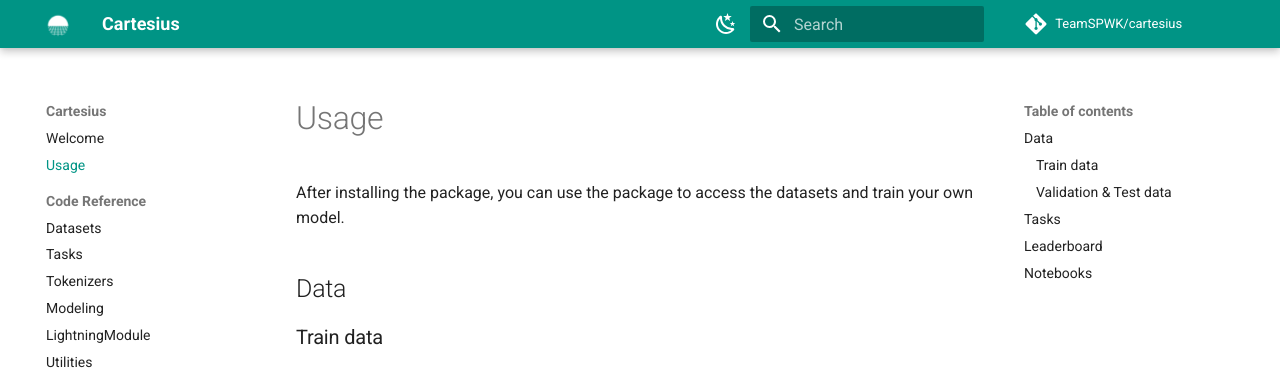
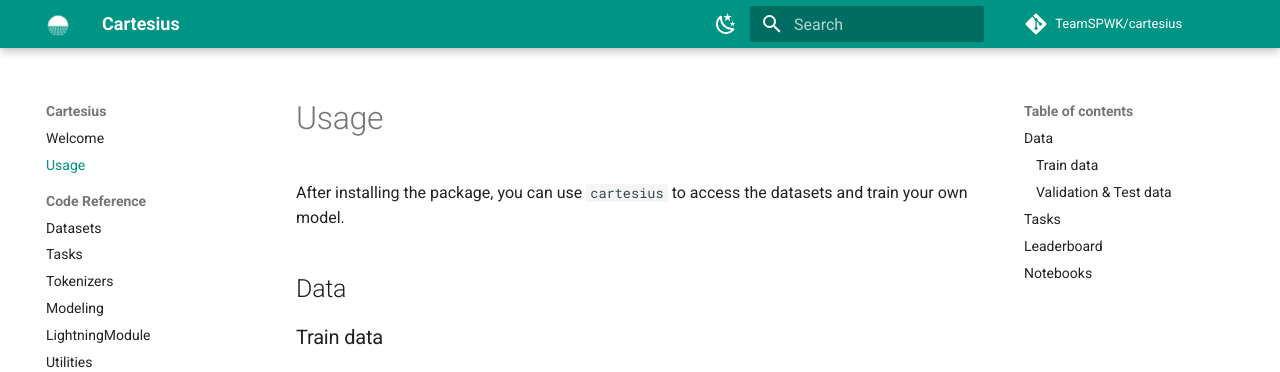
Before and after one commit to TeamSPWK/cartesius, an MkDocs documentation site: the page built from docs/usage.md, in a window 1280 px wide and 900 px high. Shown: the top 372 px of the window. Built offline with MkDocs 1.6.1 and Material for MkDocs 9.7.7, drawn with Linux system fonts in a browser that asks for light colours; comment, search, counter and statistics services are not loaded.

Commit message:
:memo: Fix docs

```diff
--- a/docs/usage.md
+++ b/docs/usage.md
@@ -1,6 +1,6 @@
 # Usage
 
-After installing the package, you can use the package to access the datasets and train your own model.
+After installing the package, you can use `cartesius` to access the datasets and train your own model.
 
 ## Data
 
```
Also changed, not shown: docs/code_ref/tasks.md (+1 -1 lines), docs/models/resnet.md (deleted, +0 -17 lines).
